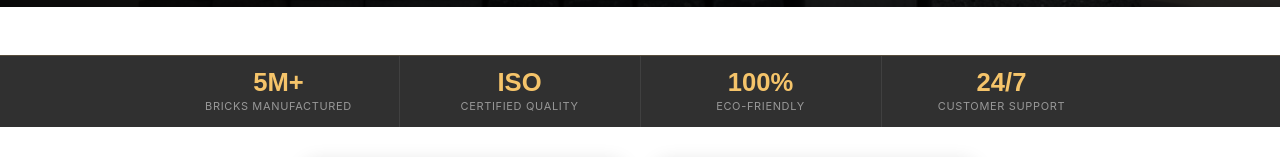
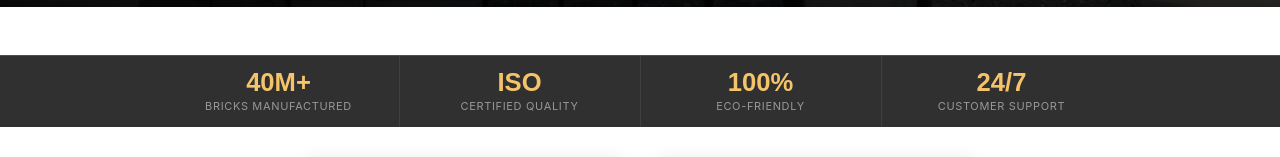
Before and after one commit to tharun-karthick/smt_websites, a React (Create React App) app: page /products in a window 1280 px wide. Shown: the part 793-950 px from the top of the page. Built offline with nearby package versions, Linux system fonts and the light colour scheme.

Commit message:
update of content of manufactured brick

```diff
--- a/src/pages/productsPage.tsx
+++ b/src/pages/productsPage.tsx
@@ -27,7 +27,7 @@
 
             <div className="stat-bar">
                 <div className="stat-item">
-                    <div className="stat-num">5M+</div>
+                    <div className="stat-num">40M+</div>
                     <div className="stat-lbl">Bricks Manufactured</div>
                 </div>
                 <div className="stat-item">
```
